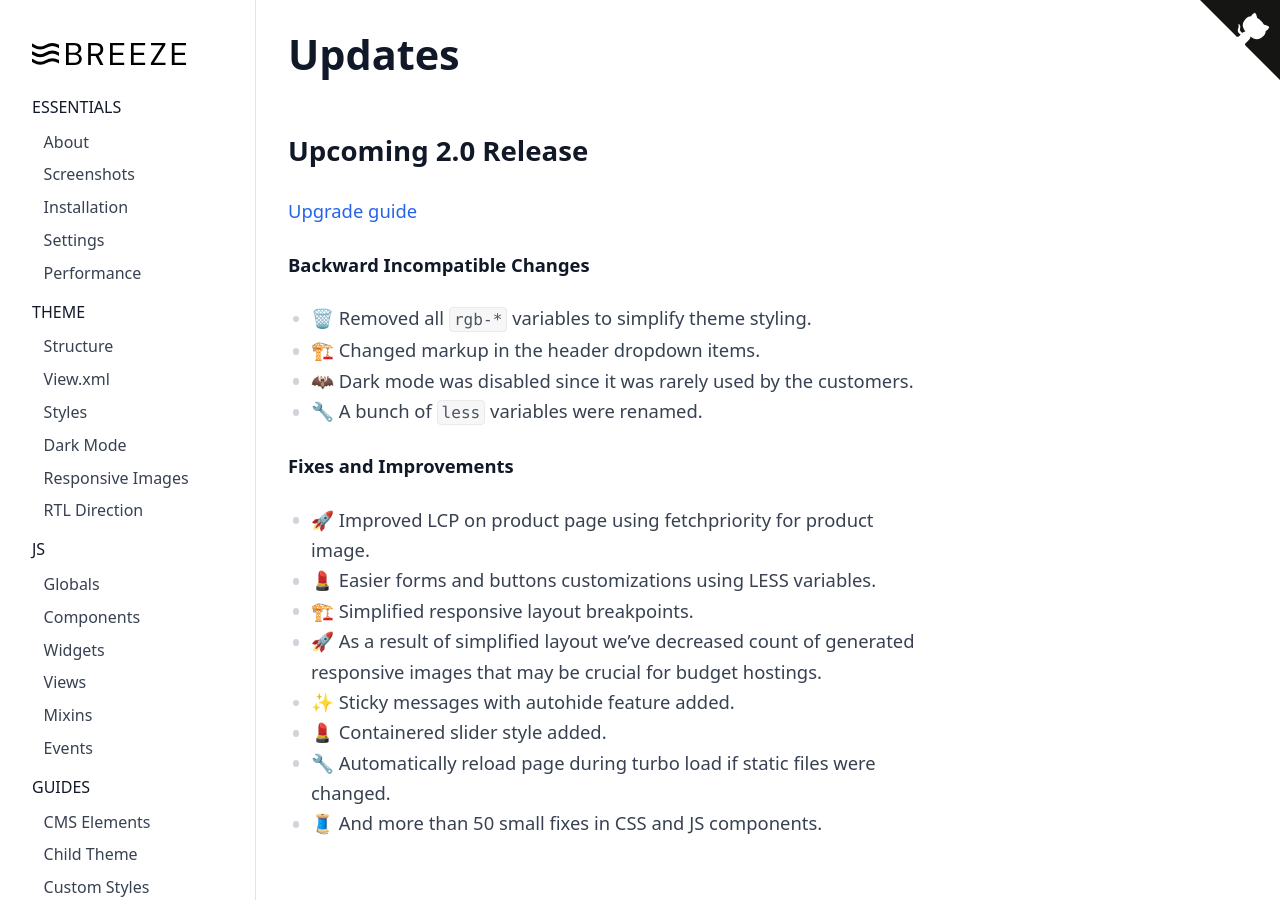
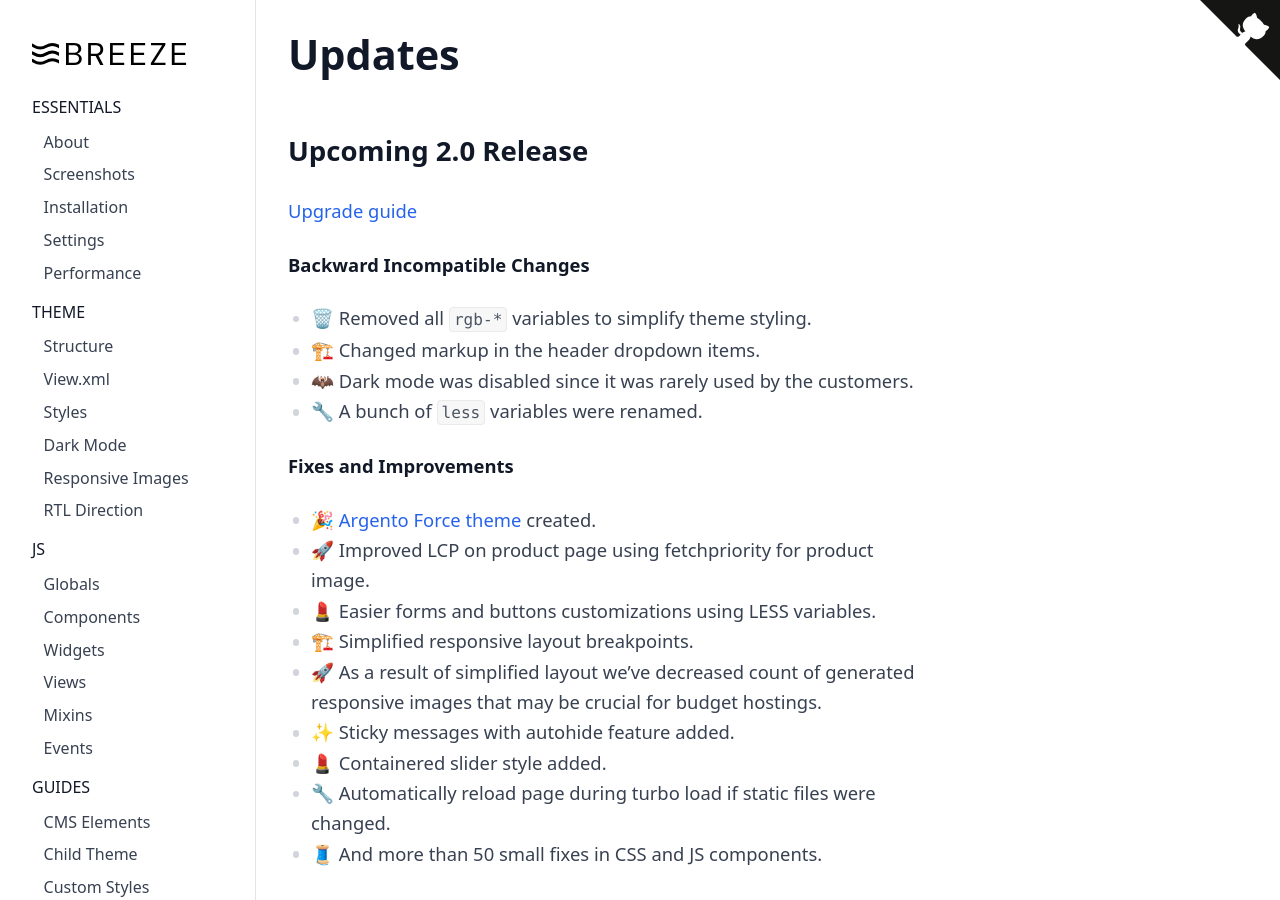
Before and after one commit to breezefront/breezefront.com, a Jekyll site: the page built from collections/_misc/updates.md, in a window 1280 px wide and 900 px high. Built offline with Jekyll 4.4.1, drawn with Linux system fonts in a browser that asks for light colours.

Commit message:
Changelog

```diff
--- a/collections/_misc/updates.md
+++ b/collections/_misc/updates.md
@@ -20,6 +20,7 @@ order: 50
 
 **Fixes and Improvements**
 
+ -  🎉 [Argento Force theme](/screenshots#argento-force) created.
  -  🚀 Improved LCP on product page using fetchpriority for product image.
  -  💄 Easier forms and buttons customizations using LESS variables.
  -  🏗️ Simplified responsive layout breakpoints.
```
